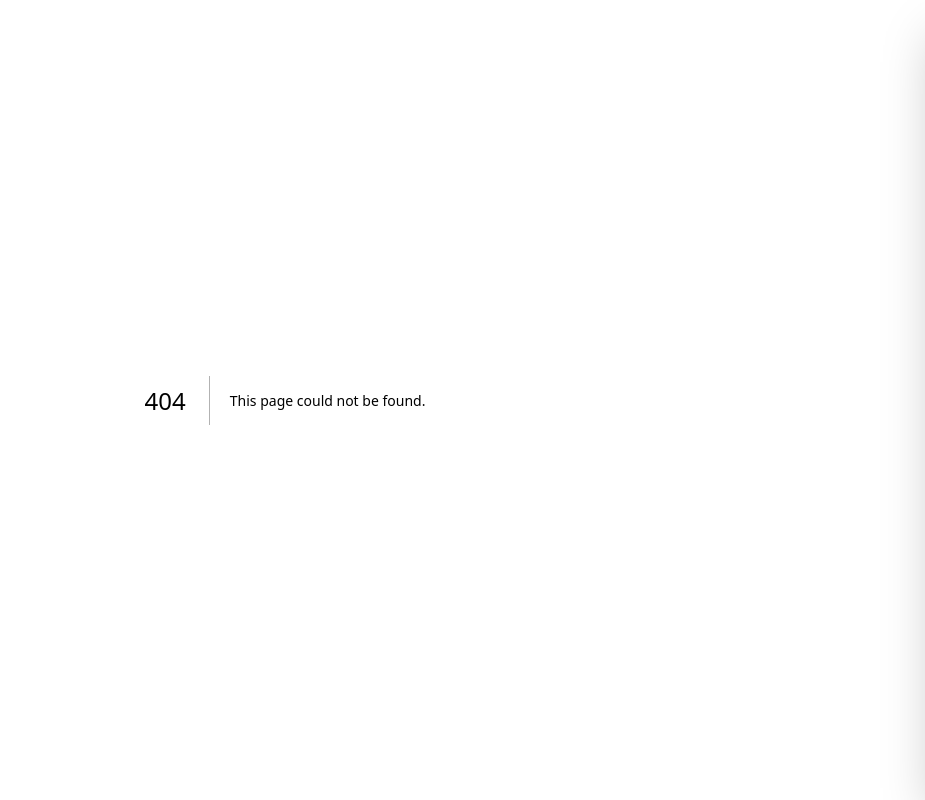
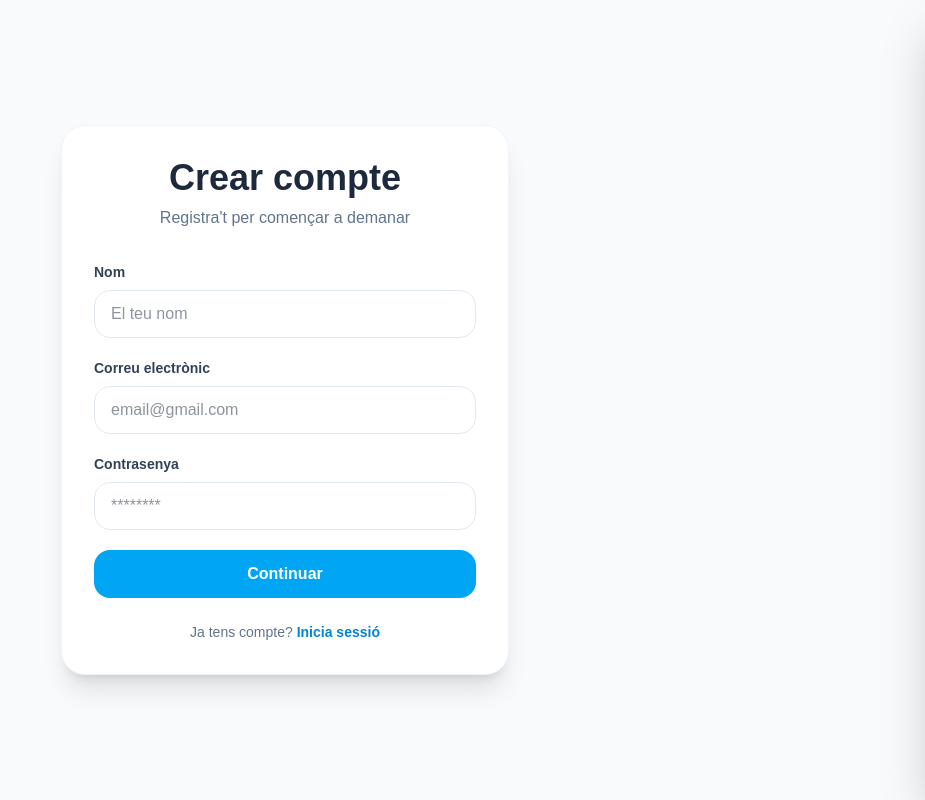
Before and after one commit to Dafne1D/ProjecteFinal, a Next.js app in the folder Frontend/tavereat/: page /register in a window 1280 px wide. Before the commit this address had no page. Shown: the whole page, without its empty margins (355-1280 px from the left). Built offline with nearby package versions, Linux system fonts and the light colour scheme.

Commit message:
CREATE: registrar (FRONTEND NO funcional)

```diff
--- a/Frontend/tavereat/Services/authFetch.ts
+++ b/Frontend/tavereat/Services/authFetch.ts
@@ -1,23 +1,29 @@
-import { getToken, logout } from "@/Services/authAPI";
+export const authFetch = async (
+  url: string,
+  options: RequestInit = {}
+) => {
+  const token = localStorage.getItem("token");
 
-export const authFetch = async (url: string, options: RequestInit = {}) => {
-  const token = getToken();
-
+  // NO LOGIN
   if (!token) {
-    throw new Error("No token");
+    window.location.href = "/login";
   }
 
   const res = await fetch(url, {
     ...options,
     headers: {
-      ...(options.headers || {}),
       "Content-Type": "application/json",
       Authorization: `Bearer ${token}`,
+      ...(options.headers || {}),
     },
   });
 
+  // TOKEN INVÁLIDO / EXPIRADO
   if (res.status === 401) {
+    localStorage.removeItem("token");
+
     window.location.href = "/login";
+
     throw new Error("Unauthorized");
   }
 
--- /dev/null
+++ b/Frontend/tavereat/Services/registerAPI.ts
@@ -0,0 +1,23 @@
+const API_URL = "http://localhost:5000";
+
+type RegisterData = {
+  nom: string;
+  email: string;
+  password: string;
+};
+
+export const registerUser = async (data: RegisterData) => {
+  const res = await fetch(`${API_URL}/auth/register`, {
+    method: "POST",
+    headers: {
+      "Content-Type": "application/json",
+    },
+    body: JSON.stringify(data),
+  });
+
+  if (!res.ok) {
+    throw new Error("Error al registrar-se");
+  }
+
+  return res.json();
+};
--- a/Frontend/tavereat/app/login/page.tsx
+++ b/Frontend/tavereat/app/login/page.tsx
@@ -6,6 +6,7 @@ import { ArrowLeft } from "lucide-react";
 
 import { login } from "@/Services/loginAPI";
 import { setToken, isLoggedIn } from "@/Services/authAPI";
+import Link from "next/link";
 
 export default function LoginPage() {
   const router = useRouter();
@@ -73,6 +74,7 @@ export default function LoginPage() {
           onSubmit={handleSubmit}
           className="bg-white p-6 rounded-2xl shadow-lg w-full max-w-[340px] space-y-4"
         >
+
           <div>
             <h2 className="text-2xl font-black text-slate-800">
               Inicia sessió
@@ -110,6 +112,10 @@ export default function LoginPage() {
           >
             {loading ? "Entrant..." : "Login"}
           </button>
+
+          <Link href="/register">
+          Registrar-se
+          </Link>
         </form>
       </div>
     </div>
--- /dev/null
+++ b/Frontend/tavereat/app/register/page.tsx
@@ -0,0 +1,133 @@
+"use client";
+
+import { useState } from "react";
+import Link from "next/link";
+import { useRouter } from "next/navigation";
+
+import { registerUser } from "@/Services/registerAPI";
+
+export default function RegisterPage() {
+  const router = useRouter();
+
+  const [nom, setNom] = useState("");
+  const [email, setEmail] = useState("");
+  const [password, setPassword] = useState("");
+
+  const [loading, setLoading] = useState(false);
+  const [error, setError] = useState("");
+
+  const handleRegister = async (e: React.FormEvent) => {
+    e.preventDefault();
+
+    try {
+      setLoading(true);
+      setError("");
+
+      await registerUser({
+        nom,
+        email,
+        password,
+      });
+
+      localStorage.setItem("verifyEmail", email);
+
+      router.push("/verify");
+    } catch (err) {
+      console.error(err);
+
+      setError("No s'ha pogut completar el registre");
+    } finally {
+      setLoading(false);
+    }
+  };
+
+  return (
+    <div className="min-h-screen bg-slate-50 flex items-center justify-center px-4">
+      <div className="w-full max-w-md bg-white rounded-3xl shadow-xl border border-slate-100 p-8">
+
+        <div className="text-center mb-8">
+          <h1 className="text-4xl font-black text-slate-800">
+            Crear compte
+          </h1>
+
+          <p className="text-slate-500 mt-2">
+            Registra&apos;t per començar a demanar
+          </p>
+        </div>
+
+        {error && (
+          <div className="mb-4 bg-red-50 border border-red-200 text-red-500 rounded-2xl px-4 py-3 text-sm">
+            {error}
+          </div>
+        )}
+
+        <form onSubmit={handleRegister} className="space-y-5">
+
+          <div>
+            <label className="block text-sm font-semibold text-slate-700 mb-2">
+              Nom
+            </label>
+
+            <input
+              type="text"
+              value={nom}
+              onChange={(e) => setNom(e.target.value)}
+              required
+              className="w-full h-12 rounded-2xl border border-slate-200 px-4 outline-none focus:border-sky-500 transition"
+              placeholder="El teu nom"
+            />
+          </div>
+
+          <div>
+            <label className="block text-sm font-semibold text-slate-700 mb-2">
+              Correu electrònic
+            </label>
+
+            <input
+              type="email"
+              value={email}
+              onChange={(e) => setEmail(e.target.value)}
+              required
+              className="w-full h-12 rounded-2xl border border-slate-200 px-4 outline-none focus:border-sky-500 transition"
+              placeholder="email@gmail.com"
+            />
+          </div>
+
+          <div>
+            <label className="block text-sm font-semibold text-slate-700 mb-2">
+              Contrasenya
+            </label>
+
+            <input
+              type="password"
+              value={password}
+              onChange={(e) => setPassword(e.target.value)}
+              required
+              className="w-full h-12 rounded-2xl border border-slate-200 px-4 outline-none focus:border-sky-500 transition"
+              placeholder="********"
+            />
+          </div>
+
+          <button
+            type="submit"
+            disabled={loading}
+            className="w-full h-12 rounded-2xl bg-sky-500 hover:bg-sky-600 transition text-white font-bold disabled:opacity-50"
+          >
+            {loading ? "Registrant..." : "Continuar"}
+          </button>
+        </form>
+
+        <div className="mt-6 text-center text-sm text-slate-500">
+          Ja tens compte?{" "}
+
+          <Link
+            href="/login"
+            className="text-sky-600 font-semibold hover:text-sky-700"
+          >
+            Inicia sessió
+          </Link>
+        </div>
+      </div>
+    </div>
+  );
+}
--- a/Frontend/tavereat/components/ProductCard.tsx
+++ b/Frontend/tavereat/components/ProductCard.tsx
@@ -19,7 +19,6 @@ export default function ProductCard({ p }: { p: Product }) {
 
     } catch (err) {
       console.error(err);
-      alert("Error afegint producte");
     }
   };
 
```
